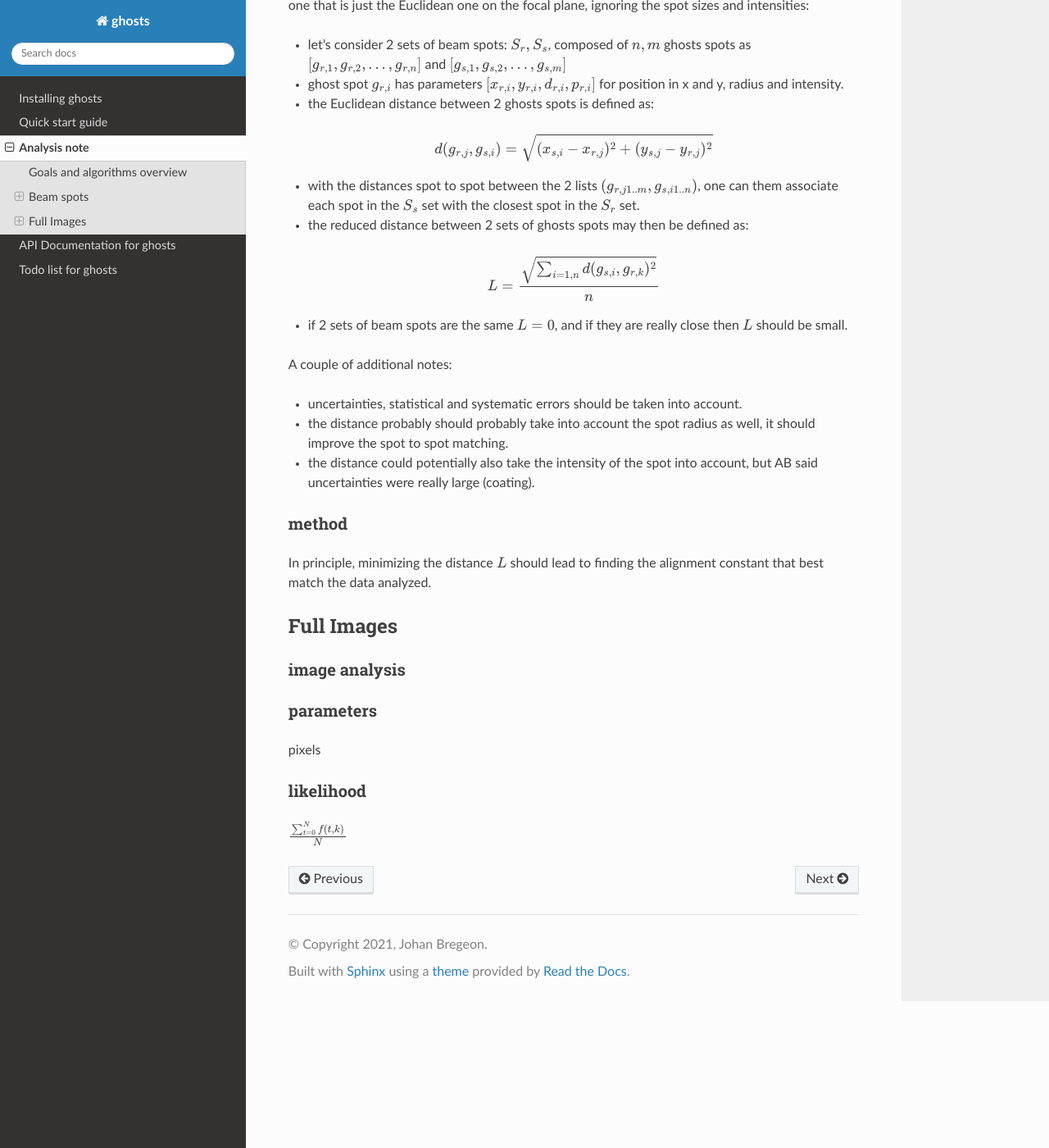
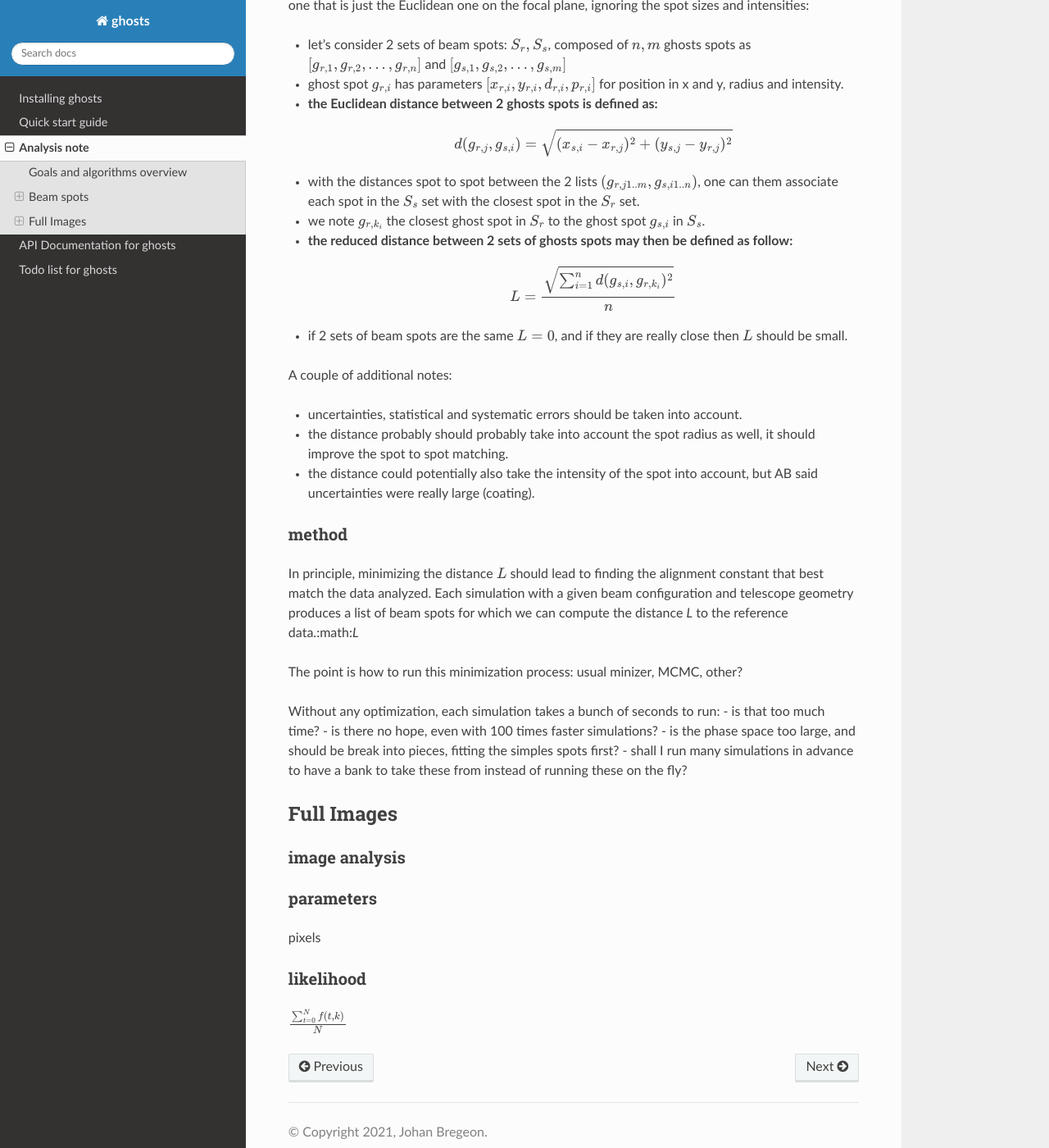
Before and after one commit to lsst-camera-dh/ghosts, a Sphinx documentation site: the page built from docs/analysis.rst, in a window 1280 px wide and 1400 px high, scrolled down 2253 px. Shown: the whole window at 82% size. Built offline with Sphinx 7.4.7 and the Read the Docs theme 2.0.0, drawn with Linux system fonts in a browser that asks for light colours; the version number could not be read and is left out.

Commit message:
even more analysis note

```diff
--- a/docs/analysis.rst
+++ b/docs/analysis.rst
@@ -103,8 +103,9 @@
 - the beam spots id and names will have a real meaning only for the simulations.
 - the number of beam spots will depend upon the image analysis and will not always be 37 or 36.
 
+
 distance / likelihood
-==========
+=====================
 For each beam configuration, we have data taking on one side, that is reduced to a list of characterized beam spot.
 On the other side, we produce simulations with the same beam configuration and different possible alignment constants.
 
@@ -113,13 +114,15 @@
 - let's consider 2 sets of beam spots: :math:`S_r, S_s`, composed of :math:`n, m` ghosts spots as :math:`[g_{r,1}, g_{r,2}, ..., g_{r,n}]` and :math:`[g_{s,1}, g_{s,2}, ..., g_{s,m}]`
 - ghost spot :math:`g_{r,i}` has parameters :math:`[x_{r, i}, y_{r, i}, d_{r, i}, p_{r, i}]` for position in x and y, radius and intensity.
 - the Euclidean distance between 2 ghosts spots is defined as:
-.. math::
-    d(g_{r,j}, g_{s,i}) = \sqrt{(x_{s, i} - x_{r, j})^2 + (y_{s, j} - y_{r, j})^2}
+    .. math::
+        d(g_{r,j}, g_{s,i}) = \sqrt{(x_{s, i} - x_{r, j})^2 + (y_{s, j} - y_{r, j})^2}
 - with the distances spot to spot between the 2 lists :math:`(g_{r,j 1..m}, g_{s,i 1..n})`, one can them associate each spot in the :math:`S_s` set with the closest spot in the :math:`S_r` set.
-- the reduced distance between 2 sets of ghosts spots may then be defined as:
-.. math::
-    L = \frac{\sqrt{\sum_{i=1,n} d(g_{s,i}, g_{r,k})^2}}{n}
+- we note :math:`g_{r,k_i}` the closest ghost spot in :math:`S_r` to the ghost spot :math:`g_{s,i}` in :math:`S_s`.
+- the reduced distance between 2 sets of ghosts spots may then be defined as follow:
+    .. math::
+        L = \frac{\sqrt{\sum_{i=1}^{n} d(g_{s,i}, g_{r,k_i})^2}}{n}
 - if 2 sets of beam spots are the same :math:`L=0`, and if they are really close then :math:`L` should be small.
+
 
 A couple of additional notes:
 
@@ -127,12 +130,23 @@
 - the distance probably should probably take into account the spot radius as well, it should improve the spot to spot matching.
 - the distance could potentially also take the intensity of the spot into account, but AB said uncertainties were really large (coating).
 
+
 method
 ======
 In principle, minimizing the distance :math:`L` should lead to finding the alignment constant that best match the data analyzed.
+Each simulation with a given beam configuration and telescope geometry produces a list of beam spots for which we can compute the distance `L` to the reference data.:math:`L`
+
+The point is how to run this minimization process:  usual minizer, MCMC, other?
+
+Without any optimization, each simulation takes a bunch of seconds to run:
+- is that too much time?
+- is there no hope, even with 100 times faster simulations?
+- is the phase space too large, and should be break into pieces, fitting the simples spots first?
+- shall I run many simulations in advance to have a bank to take these from instead of running these on the fly?
+
 
 Full Images
-------
+-----------
 
 image analysis
 ==============
```
